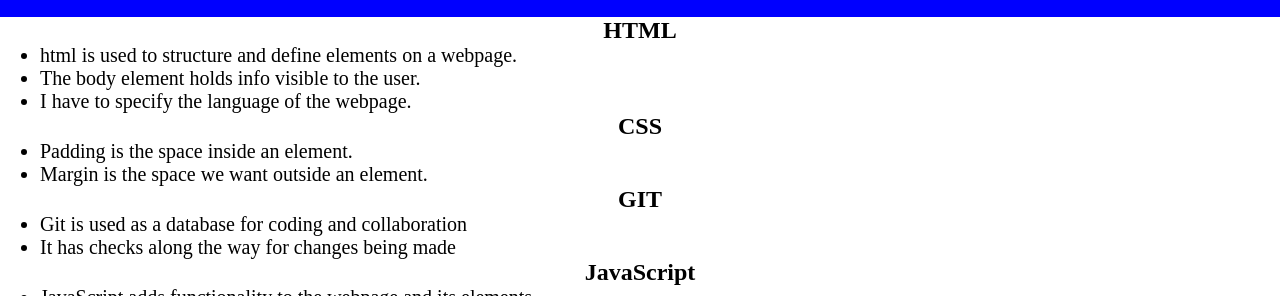
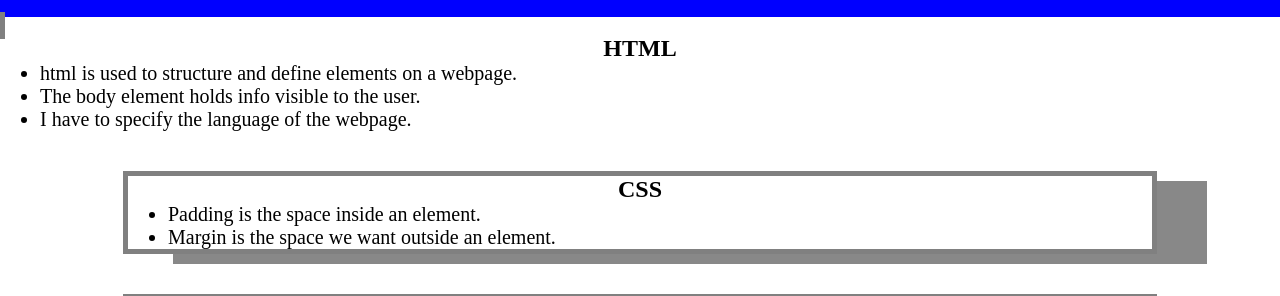
Before and after one commit to ethancs13/prework-study-guide, a plain HTML site: page index.html in a window 1280 px wide. Shown: the part 103-399 px from the top of the page. Drawn offline with Linux system fonts and the light colour scheme.

Commit message:
git commit

```diff
--- a/assets/style.css
+++ b/assets/style.css
@@ -30,3 +30,10 @@ p {
     text-align: center;
     font-size: 30px;
 }
+
+.card {
+    width: 80%;
+    margin: 40px auto;
+    border: 5px solid gray;
+    box-shadow: 50px 10px #888888;
+}
```
